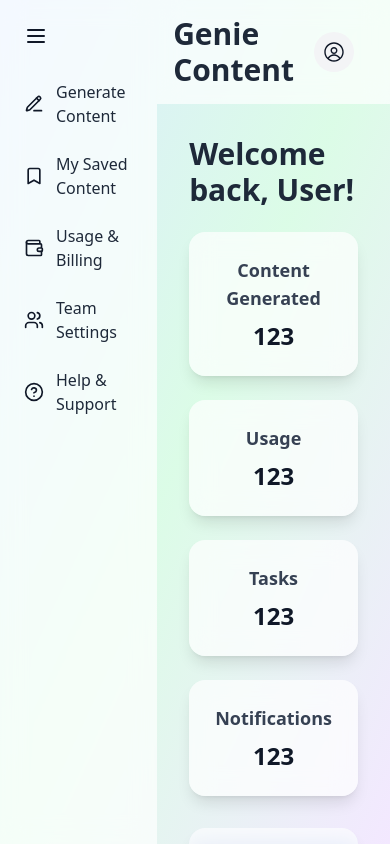
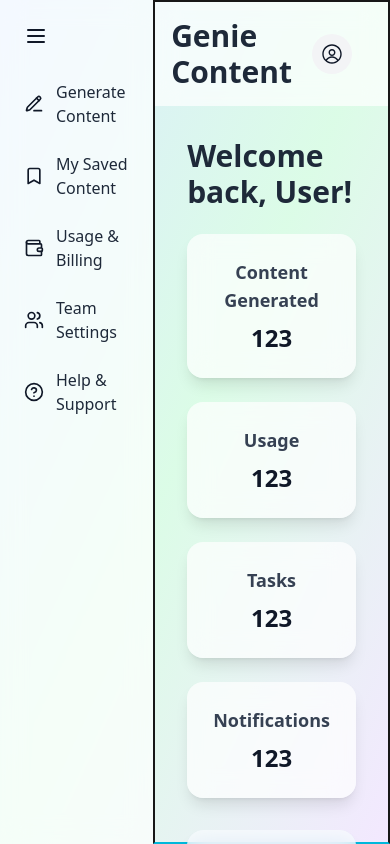
Before and after one commit to aryanpandey-123/geniecontent, a Next.js app: page /dashboard in a window 390 px wide. Shown: the top 844 px of the page. Built offline with nearby package versions, Linux system fonts and the light colour scheme.

Commit message:
made some changes in dashboard screen for sidebar overlay in mobile screen.

```diff
--- a/package.json
+++ b/package.json
@@ -12,7 +12,8 @@
     "@heroicons/react": "^2.2.0",
     "next": "15.5.3",
     "react": "19.1.0",
-    "react-dom": "19.1.0"
+    "react-dom": "19.1.0",
+    "react-icons": "^5.5.0"
   },
   "devDependencies": {
     "@eslint/eslintrc": "^3",
--- a/src/app/dashboard/page.tsx
+++ b/src/app/dashboard/page.tsx
@@ -1,4 +1,4 @@
-// The Content Generation Screen (main dashboard page)
+// // The Content Generation Screen (main dashboard page)
 
 'use client';
 
@@ -55,7 +55,7 @@ export default function Dashboard() {
           ))}
         </nav>
         </div>
-        <div className="flex-1 flex flex-col">
+        <div className="flex-1 flex flex-col border-2 border-b-cyan-500">
           <nav className="bg-white/70 backdrop-blur-md px-4 py-4 flex items-center justify-between space-x-5">
             <div className="flex-1 flex items-center md:justify-start space-x-2">
               <Link href="/">
@@ -98,3 +98,165 @@ export default function Dashboard() {
     </div>
   );
 }
+
+// 'use client';
+
+// import Link from "next/link";
+// import { useState } from 'react';
+// import {
+//   LuMenu,
+//   LuPencilLine,
+//   LuBookmark,
+//   LuWallet,
+//   LuUsers,
+//   LuCircleHelp,
+// } from "react-icons/lu";
+// import { RxAvatar } from "react-icons/rx";
+
+// export default function Dashboard() {
+//   const [desktopOpen, setDesktopOpen] = useState(true);
+//   const [mobileOpen, setMobileOpen] = useState(false);
+
+//   const menuItems = [
+//     { name: "Generate Content", icon: <LuPencilLine size={20} className="text-gray-900" />, href: "/generate" },
+//     { name: "My Saved Content", icon: <LuBookmark size={20} className="text-gray-900"/>, href: "/saved" },
+//     { name: "Usage & Billing", icon: <LuWallet size={20} className="text-gray-900"/>, href: "/billing" },
+//     { name: "Team Settings", icon: <LuUsers size={20} className="text-gray-900"/>, href: "/team" },
+//     { name: "Help & Support", icon: <LuCircleHelp size={20} className="text-gray-900"/>, href: "/help" },
+//   ];
+
+//   return (
+//     <div className="min-h-screen bg-gradient-to-br from-blue-100 via-green-100 to-purple-100 font-sans">
+//       <div className="flex min-h-screen">
+//         {/* ---------- DESKTOP SIDEBAR (visible on lg and up) ---------- */}
+//         <aside
+//           className={`hidden lg:flex lg:flex-col transition-all duration-300 bg-white/70 backdrop-blur-md p-4 border-r
+//             ${desktopOpen ? 'w-64' : 'w-16'}`}
+//         >
+//           {/* Left three-lines toggle button (desktop). REPLACES the "Genie" text */}
+//           <div className="flex items-center justify-between mb-4">
+//             <div className="flex items-center">
+//               <button
+//                 onClick={() => setDesktopOpen(prev => !prev)}
+//                 aria-label="Toggle sidebar"
+//                 className="p-2 rounded hover:bg-gray-100"
+//               >
+//                 <LuMenu size={20} className="text-gray-900" />
+//               </button>
+
+//               {/* show small label next to button only when expanded */}
+//               {/* {desktopOpen && <div className="ml-3 text-2xl font-bold text-gray-800">Genie</div>} */}
+//             </div>
+//           </div>
+
+//           <nav className="flex flex-col space-y-2">
+//             {menuItems.map((item, index) => (
+//               <Link
+//                 key={index}
+//                 href={item.href}
+//                 className={`flex items-center space-x-3 p-2 rounded-md hover:bg-gray-100 transition ${
+//                   desktopOpen ? '' : 'justify-center'
+//                 }`}
+//               >
+//                 <span className="text-xl">{item.icon}</span>
+//                 {desktopOpen && <span className="text-gray-800 font-medium">{item.name}</span>}
+//               </Link>
+//             ))}
+//           </nav>
+//         </aside>
+
+//         {/* ---------- MAIN CONTENT ---------- */}
+//         <div className="flex-1 flex flex-col">
+//           {/* NAVBAR */}
+//           <nav className="relative bg-white/70 backdrop-blur-md px-4 py-4 flex items-center justify-between border-b">
+//             <div className="flex items-center space-x-2">
+//               {/* MOBILE: three-lines button placed on top of the title */}
+//               <button
+//                 onClick={() => setMobileOpen(true)}
+//                 aria-label="Open menu"
+//                 className="absolute left-4 z-50 lg:hidden p-2 rounded-md bg-white/90 backdrop-blur-md hover:bg-white"
+//               >
+//                 <LuMenu size={18} className="text-gray-900" />
+//               </button>
+
+//               {/* Title - keep centered naturally; mobile button overlaps it */}
+//               <Link href="/">
+//                 <div className="ml-10 lg:ml-0 text-3xl font-bold text-gray-800">Genie Content</div>
+//               </Link>
+//             </div>
+
+//             <div className="flex items-center space-x-3">
+//               <button className="w-10 h-10 rounded-full bg-gray-100 flex items-center justify-center hover:bg-gray-200">
+//                 <RxAvatar size={22} className="text-gray-900" />
+//               </button>
+//             </div>
+//           </nav>
+
+//           {/* PAGE */}
+//           <main className="flex-1 p-8 overflow-auto">
+//             <h1 className="text-3xl font-bold text-gray-800 mb-6">Welcome back, User!</h1>
+
+//             <div className="grid grid-cols-1 md:grid-cols-2 lg:grid-cols-4 gap-6 mb-8">
+//               {["Content Generated", "Usage", "Tasks", "Notifications"].map((item, i) => (
+//                 <div key={i} className="bg-white/70 backdrop-blur-md rounded-2xl shadow-lg p-6 text-center">
+//                   <h2 className="text-lg font-semibold text-gray-700">{item}</h2>
+//                   <p className="text-2xl font-bold text-gray-900 mt-2">123</p>
+//                 </div>
+//               ))}
+//             </div>
+
+//             <div className="bg-white/70 backdrop-blur-md rounded-2xl shadow-lg p-8">
+//               <h2 className="text-xl font-bold text-gray-800 mb-4">Recent Activity</h2>
+//               <ul className="space-y-3 text-gray-600">
+//                 <li>✔️ User signed up</li>
+//               </ul>
+//             </div>
+//           </main>
+//         </div>
+//       </div>
+
+//       {/* ---------- MOBILE SIDEBAR OVERLAY (only on small screens) ---------- */}
+//       <div
+//         className={`fixed top-0 left-0 h-full z-50 bg-white p-4 transition-transform duration-300 ease-in-out shadow-xl lg:hidden ${
+//           mobileOpen ? 'translate-x-0' : '-translate-x-full'
+//         }`}
+//         style={{ width: 260 }}
+//         aria-hidden={!mobileOpen}
+//       >
+//         <div className="flex items-center justify-between mb-4">
+//           {/* <div className="text-2xl font-bold text-gray-800">Genie</div> */}
+//           <button
+//             onClick={() => setMobileOpen(false)}
+//             aria-label="Close menu"
+//             className="p-2 rounded hover:bg-gray-100"
+//           >
+//             <LuMenu size={20} className="text-gray-900" />
+//           </button>
+//         </div>
+
+//         <nav className="flex flex-col space-y-2">
+//           {menuItems.map((item, index) => (
+//             <Link
+//               key={index}
+//               href={item.href}
+//               className="flex items-center space-x-3 p-2 rounded-md hover:bg-gray-100 transition"
+//               onClick={() => setMobileOpen(false)}
+//             >
+//               <span className="text-xl">{item.icon}</span>
+//               <span className="text-gray-800 font-medium">{item.name}</span>
+//             </Link>
+//           ))}
+//         </nav>
+//       </div>
+
+//       {/* ---------- MOBILE: dim overlay behind sidebar ---------- */}
+//       {mobileOpen && (
+//         <div
+//           className="fixed inset-0 z-40 bg-black/30 lg:hidden"
+//           onClick={() => setMobileOpen(false)}
+//           aria-hidden
+//         />
+//       )}
+//     </div>
+//   );
+// }
```
Also changed, not shown: 1 other file (tests, documents, lock files or other folders).
